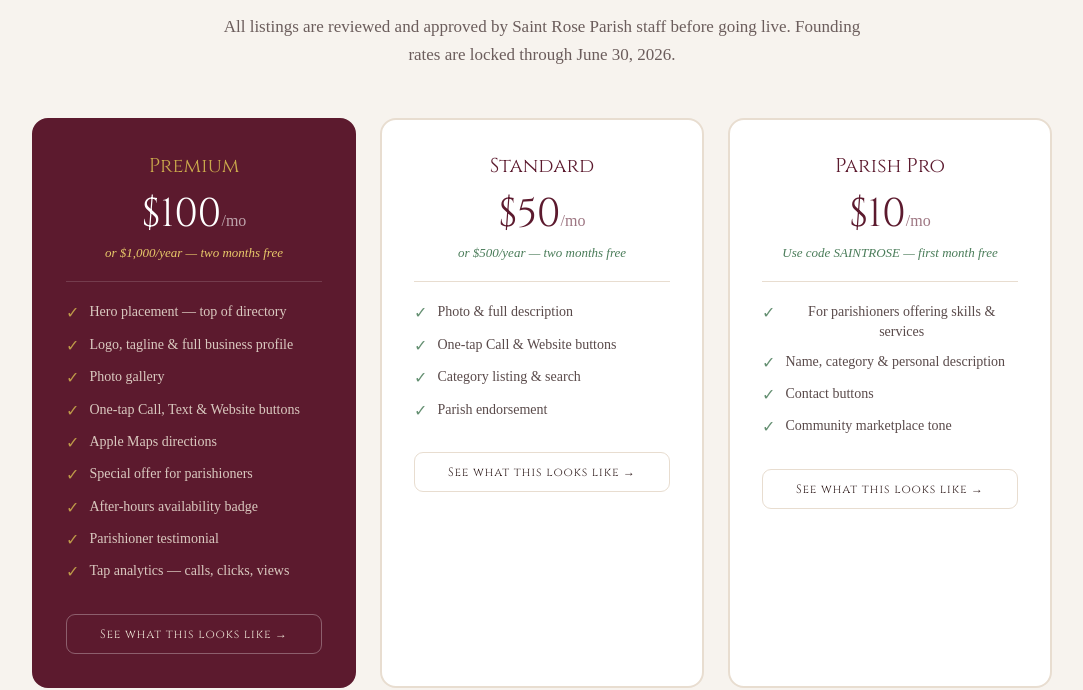
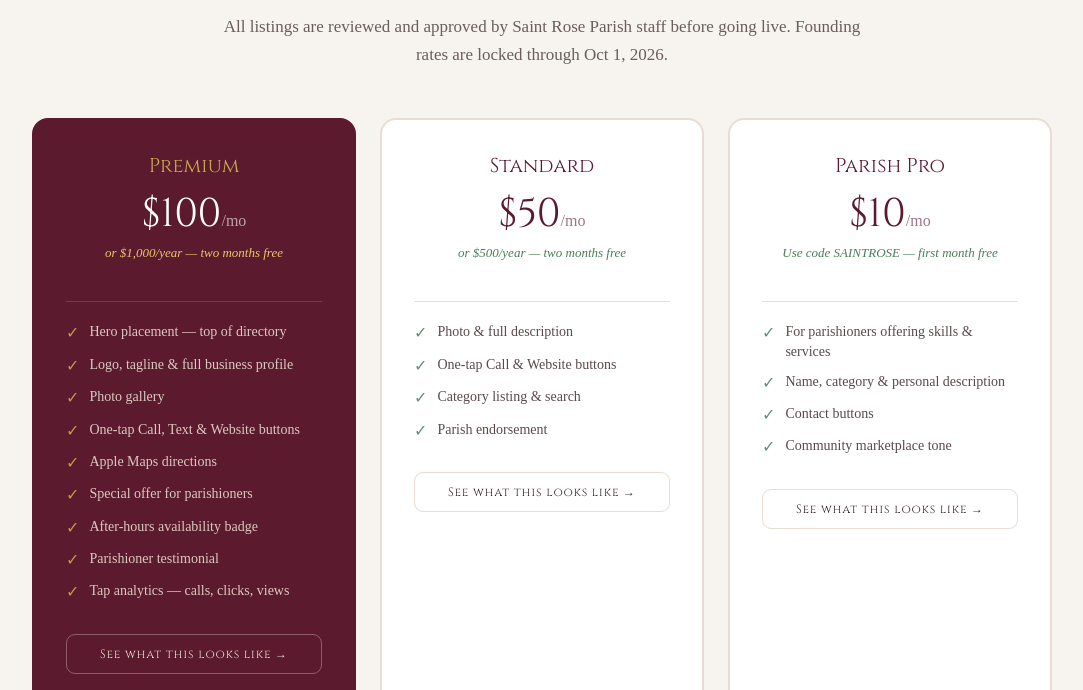
Before and after one commit to mixinbeatz/strose-admin, a plain HTML site: page partner.html in a window 1280 px wide. Shown: the part 613-1303 px from the top of the page, without its empty margins (98-1181 px from the left). Drawn offline with Linux system fonts and the light colour scheme; a web font is replaced by a local one.

Commit message:
Fix partner page hero text and tier card formatting

```diff
--- a/partner.html
+++ b/partner.html
@@ -41,9 +41,9 @@
   .section-sub { font-size: 17px; color: var(--soil); opacity: 0.75; max-width: 640px; margin: 0 auto 48px; line-height: 1.7; }
 
   /* TIERS */
-  .tiers { display: grid; grid-template-columns: repeat(3, 1fr); gap: 24px; margin-bottom: 16px; }
+  .tiers { display: grid; grid-template-columns: repeat(3, 1fr); gap: 24px; margin-bottom: 16px; align-items: stretch; }
   @media(max-width:768px){.tiers{grid-template-columns:1fr;}}
-  .tier-card { background: var(--white); border-radius: 16px; padding: 32px; border: 2px solid var(--linen); position: relative; transition: transform 0.2s, box-shadow 0.2s; cursor: pointer; }
+  .tier-card { background: var(--white); border-radius: 16px; padding: 32px; border: 2px solid var(--linen); position: relative; transition: transform 0.2s, box-shadow 0.2s; cursor: pointer; display: flex; flex-direction: column; }
   .tier-card:hover { transform: translateY(-4px); box-shadow: 0 12px 40px rgba(92,26,46,0.12); }
   .tier-card.featured { border-color: var(--burgundy); background: var(--burgundy); }
   .tier-card.selected { border-color: var(--gold); box-shadow: 0 0 0 3px rgba(201,168,76,0.3); }
@@ -57,7 +57,7 @@
   .tier-card.featured .tier-annual { color: var(--gold-light); }
   .tier-divider { height: 1px; background: var(--linen); margin: 20px 0; }
   .tier-card.featured .tier-divider { background: rgba(255,255,255,0.15); }
-  .tier-feature { display: flex; align-items: flex-start; gap: 10px; font-size: 14px; margin-bottom: 10px; line-height: 1.4; opacity: 0.85; }
+  .tier-feature { display: flex; align-items: flex-start; gap: 10px; font-size: 14px; margin-bottom: 10px; line-height: 1.4; opacity: 0.85; text-align: left; }
   .tier-check { color: var(--success); flex-shrink: 0; font-size: 16px; }
   .tier-card.featured .tier-check { color: var(--gold); }
   .tier-card.featured .tier-feature { opacity: 0.9; color: var(--linen); }
@@ -191,7 +191,7 @@
 <div class="section section-center">
   <div class="section-eyebrow">Listing Options</div>
   <h2 class="section-title">Choose Your Listing</h2>
-  <p class="section-sub">All listings are reviewed and approved by Saint Rose Parish staff before going live. Founding rates are locked through June 30, 2026.</p>
+  <p class="section-sub">All listings are reviewed and approved by Saint Rose Parish staff before going live. Founding rates are locked through Oct 1, 2026.</p>
   <div class="tiers">
 
     <div class="tier-card featured" onclick="selectTierCard(this,'Premium - $100/mo')">
```
Also changed, not shown: 1 other file.
